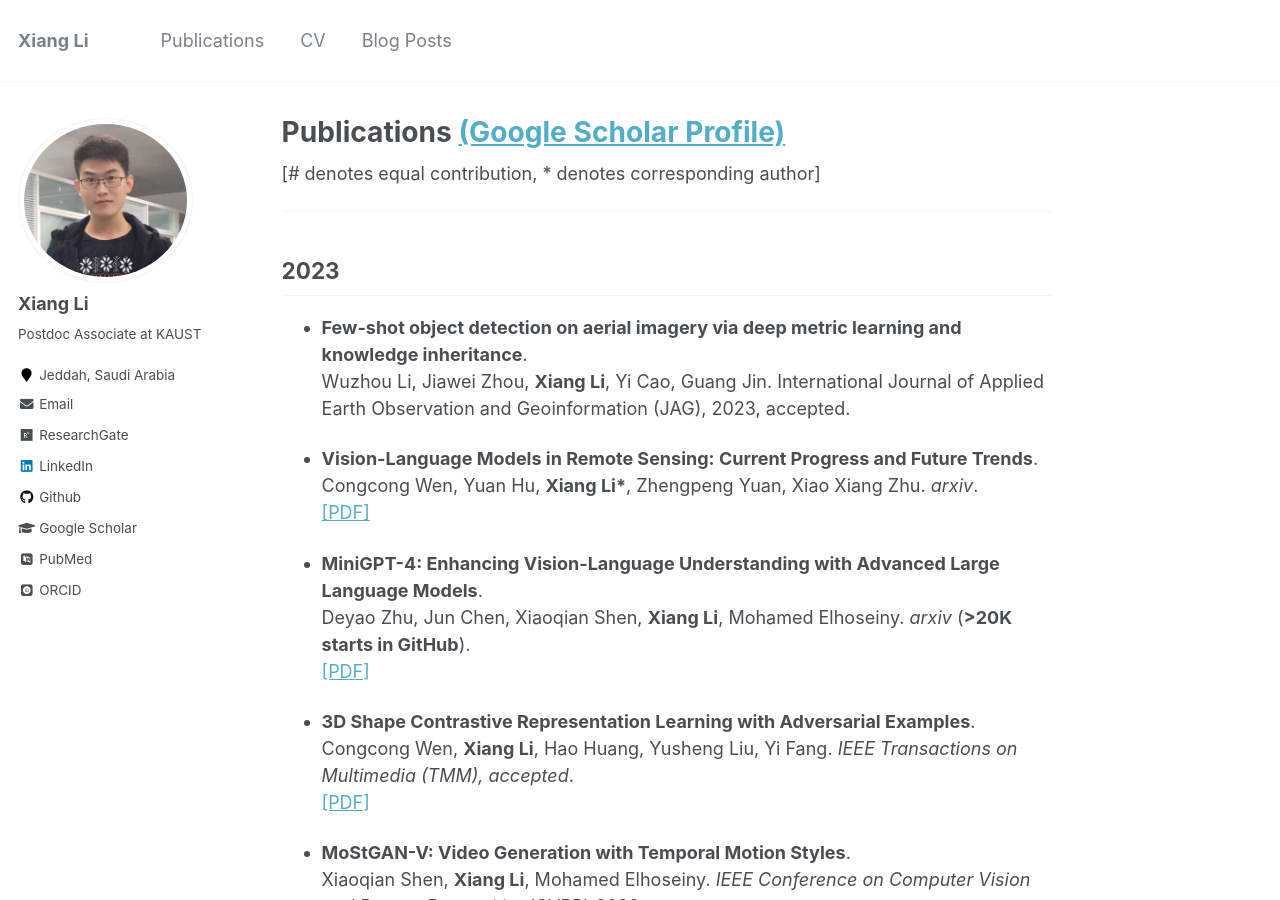
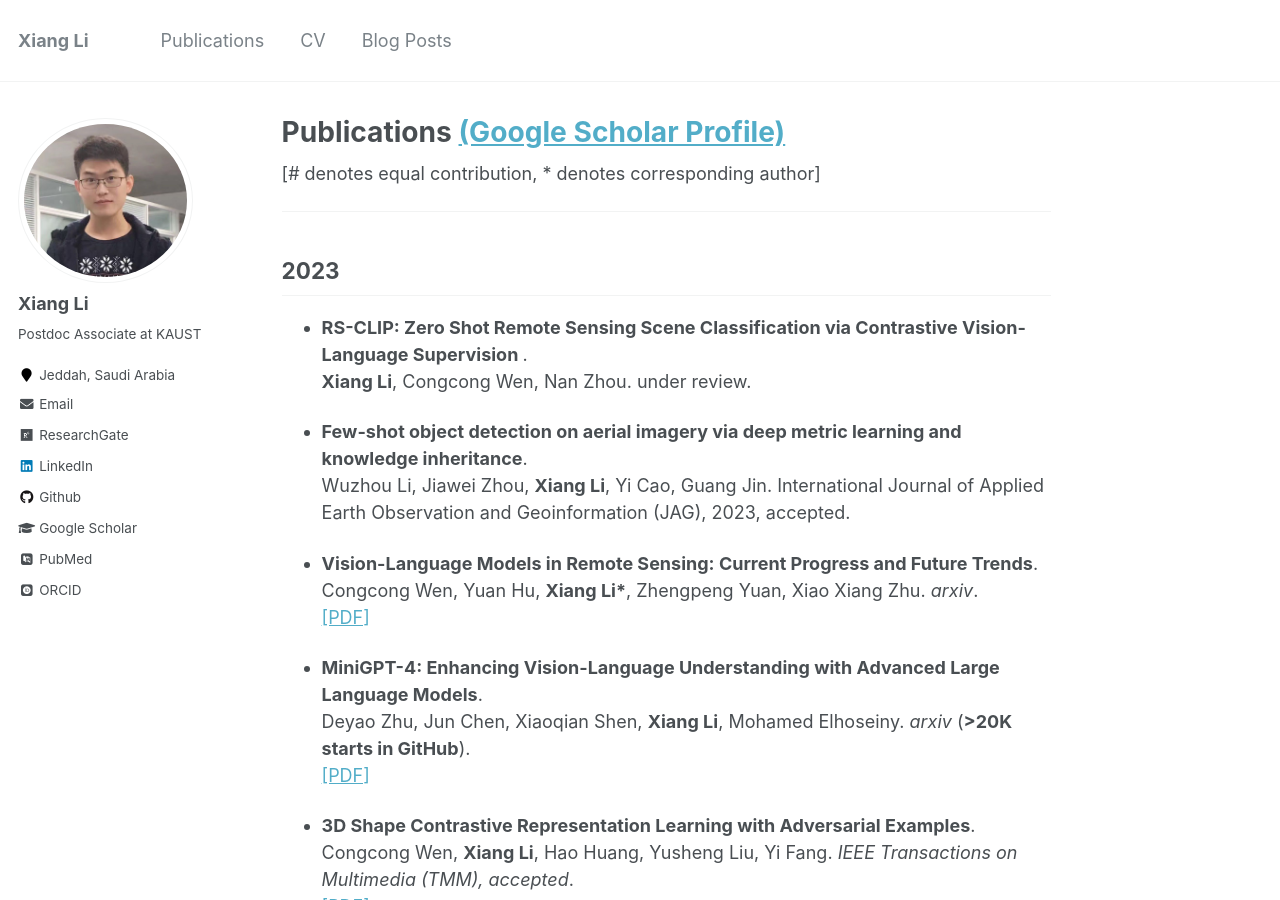
Before and after one commit to lx709/lx709.github.io, a Jekyll site: the page built from _pages/publications.md, in a window 1280 px wide and 900 px high. Built offline with Jekyll 4.4.1, drawn with Linux system fonts in a browser that asks for light colours; some web fonts are replaced.

Commit message:
Update publications.md

```diff
--- a/_pages/publications.md
+++ b/_pages/publications.md
@@ -8,6 +8,9 @@ author_profile: true
 
 ---
 ## 2023
+* <b>RS-CLIP: Zero Shot Remote Sensing Scene Classification via Contrastive Vision-Language Supervision </b>. <br>
+<b>Xiang Li</b>, Congcong Wen, Nan Zhou. under review.
+
 * <b>Few-shot object detection on aerial imagery via deep metric learning and knowledge inheritance</b>. <br>
 Wuzhou Li, Jiawei Zhou, <b>Xiang Li</b>, Yi Cao, Guang Jin. International Journal of Applied Earth Observation and Geoinformation (JAG), 2023, accepted.
 
```
